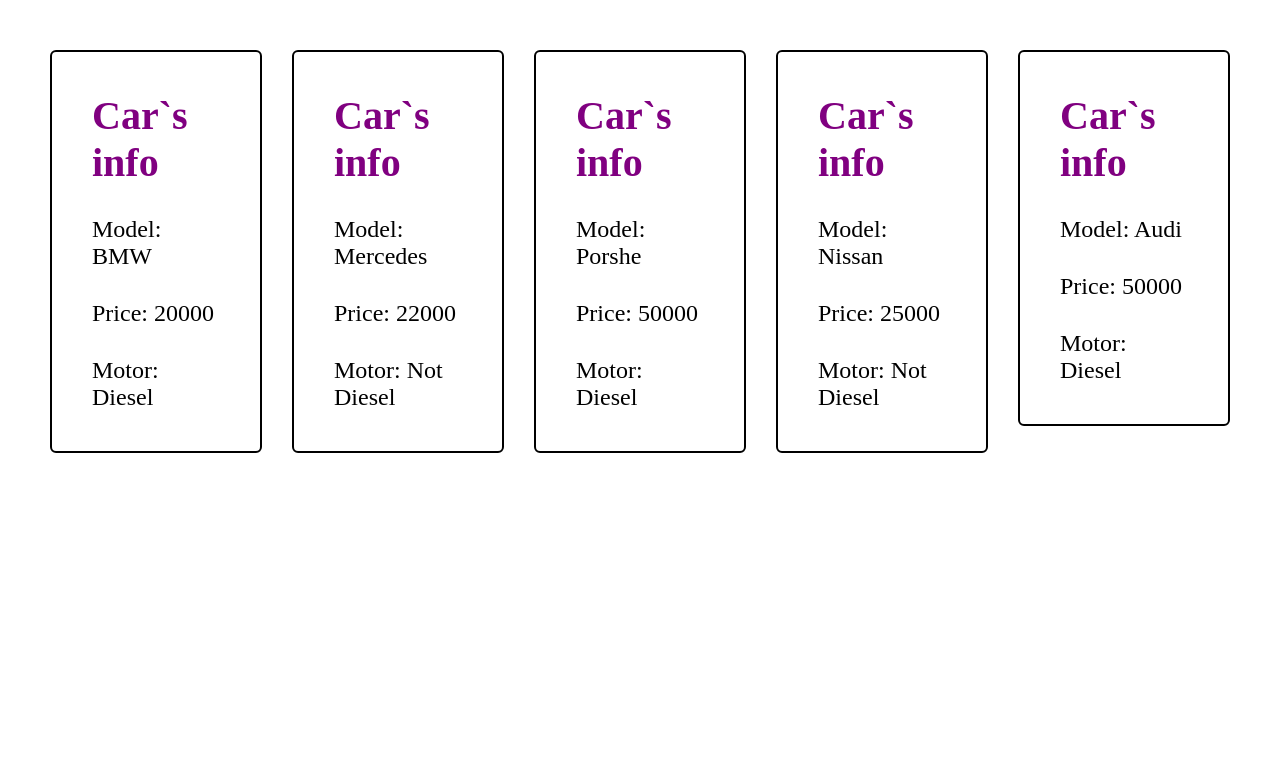
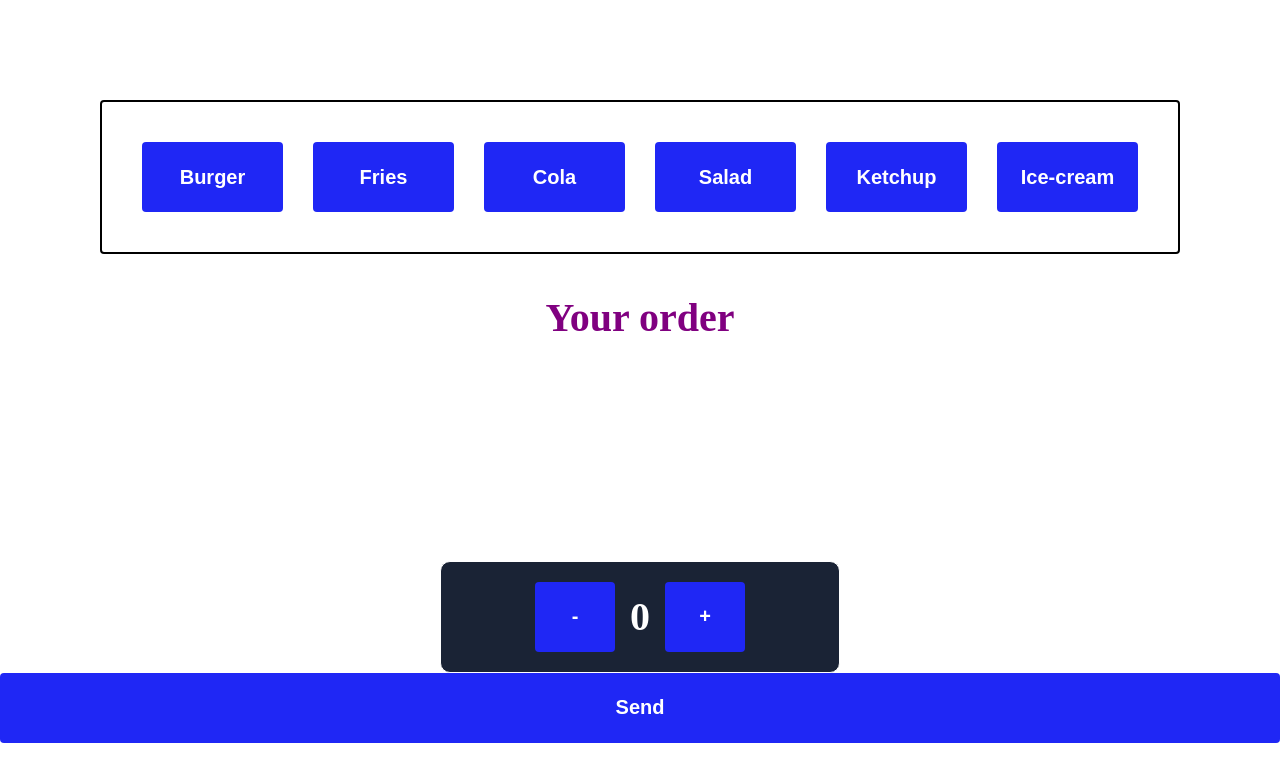
Before and after one commit to AndreyHein/react-typescript-cohort42-1, a React (Create React App) app: page / in a window 1280 px wide. Shown: the top 782 px of the page. Built offline with nearby package versions, Linux system fonts and the light colour scheme.

Commit message:
lesson07

```diff
--- a/src/App.tsx
+++ b/src/App.tsx
@@ -3,16 +3,20 @@ import Homework_06 from "homeworks/Homework_06/Homework_06";
 
 // LESSSONS
 import Lesson_06 from "lessons/Lesson_06/Lesson_06";
+import Lesson_07 from "lessons/Lesson_07/Lesson_07";
 
 // CONSULTATIONS
+import Consultation_03 from "consultations/Consultation_03/Consultation_03";
 
 import "./App.css";
 
 function App() {
   return (
     <div className="App">
+      <Consultation_03 />
       {/* <Lesson_06 /> */}
-      <Homework_06 />
+      <Lesson_07 />
+      {/* <Homework_06 /> */}
     </div>
   );
 }
--- /dev/null
+++ b/src/components/Button/Button.tsx
@@ -0,0 +1,12 @@
+import { ButtonProps } from "./types";
+import "./styles.css";
+
+function Button({ type = "button", name, onClick }: ButtonProps) {
+  return (
+    <button className="button-component" onClick={onClick} type={type}>
+      {name}
+    </button>
+  );
+}
+
+export default Button;
--- /dev/null
+++ b/src/components/Button/styles.css
@@ -0,0 +1,12 @@
+.button-component {
+  outline: none;
+  width: 100%;
+  height: 70px;
+  border: none;
+  background-color: #1F27F5;
+  color: white;
+  font-size: 20px;
+  font-weight: bold;
+  border-radius: 4px;
+  cursor: pointer;
+}
--- /dev/null
+++ b/src/components/Button/types.ts
@@ -0,0 +1,7 @@
+export type ButtonTypes = "submit" | "reset" | "button" | undefined;
+
+export interface ButtonProps {
+  type?: ButtonTypes;
+  name: string;
+  onClick: () => void;
+}
--- /dev/null
+++ b/src/components/Counter/Counter.tsx
@@ -0,0 +1,35 @@
+import { useState } from "react";
+
+import Button from "components/Button/Button";
+
+import "./styles.css";
+
+function Counter() {
+  const [count, setCount] = useState<number>(0);
+
+  const onPlus = () => {
+    setCount((prevValue: number) => {
+      return prevValue + 1;
+    });
+  };
+
+  const onMinus = () => {
+    setCount((prevValue: number) => {
+      return prevValue - 1;
+    });
+  };
+
+  return (
+    <div className="counter-wrapper">
+      <div className="button-control">
+        <Button name="-" onClick={onMinus} />
+      </div>
+      <p className="count">{count}</p>
+      <div className="button-control">
+        <Button name="+" onClick={onPlus} />
+      </div>
+    </div>
+  );
+}
+
+export default Counter;
--- /dev/null
+++ b/src/components/Counter/styles.css
@@ -0,0 +1,23 @@
+.counter-wrapper {
+  display: flex;
+  align-items: center;
+  justify-content: center;
+  gap: 15px;
+  width: 400px;
+  height: fit-content;
+  border: 1px solid white;
+  border-radius: 10px;
+  padding: 20px;
+  background-color: rgb(26, 35, 53);
+  color: white;
+}
+
+.button-control {
+  width: 80px;
+}
+
+.count {
+  font-size: 40px;
+  font-weight: bold;
+  color: white;
+}
--- /dev/null
+++ b/src/consultations/Consultation_03/Consultation_03.tsx
@@ -0,0 +1,105 @@
+import { useState } from "react";
+import { v4 } from "uuid";
+import Button from "components/Button/Button";
+
+import "./styles.css";
+
+// ПРИМЕР РАБОТЫ С ДЕКСТРУКТУРИЗАЦИЕЙ МАССИВОВ
+// const animals = ["Dog", "Cat", "Pig", "Lion"];
+// const dog = animals[0];
+// const cat = animals[1];
+// const pig = animals[2];
+// const lion = animals[3];
+
+// const [dog, cat, ...rest] = animals;
+// console.log(dog);
+// console.log(cat);
+// console.log(rest); // ["Pig", "Lion"]
+// const [pig, lion] = rest;
+// console.log(pig);
+// console.log(lion);
+
+interface Ingredient {
+  id: string;
+  value: string;
+}
+
+function Consultation_03() {
+  // Подробный пример работы useState
+  //   const [count, setCount] = useState(0);
+  //   let count2 = 0;
+
+  //   const onAdd = () => {
+  //     setCount((prevValue: number) => {
+  //       return prevValue + 1;
+  //     });
+  //   };
+
+  //   const onAdd2 = () => {
+  //     count2 = count2 + 1;
+  //     console.log("count from  let indidefunction onAdd2", count2);
+  //   };
+
+  //   console.log("Update");
+  //   console.log("count from state", count);
+  //   console.log("count from  let", count2);
+  const [ingredients, setIngredients] = useState<Ingredient[]>([]);
+  const ingredientButtonNames: string[] = [
+    "Burger",
+    "Fries",
+    "Cola",
+    "Salad",
+    "Ketchup",
+    "Ice-cream",
+  ];
+
+  const ingredientButtons = ingredientButtonNames.map((ingredient) => {
+    const id: string = v4();
+
+    const addIngredient = () => {
+      setIngredients((prevValue: Ingredient[]) => {
+        return [...prevValue, { id: id, value: ingredient }];
+      });
+    };
+
+    return (
+      <div key={id} className="ingredient-button-control">
+        <Button name={ingredient} onClick={addIngredient} />
+      </div>
+    );
+  });
+
+  const orderList = ingredients.map((ingredientObj: Ingredient) => {
+    const deletIngredient = () => {
+      setIngredients((prevValue: Ingredient[]) => {
+        return [...prevValue].filter((item: Ingredient) => {
+          return item.id !== ingredientObj.id;
+        });
+      });
+    };
+
+    return (
+      <li
+        onClick={deletIngredient}
+        key={ingredientObj.id}
+        className="ingredient"
+      >
+        {ingredientObj.value}
+      </li>
+    );
+  });
+
+  return (
+    <div className="consultation03-wrapper">
+      {/* <Button name="Add state" onClick={onAdd} />
+      <Button name="Add simple let" onClick={onAdd2} /> */}
+      <div className="ingredient-buttons-container">{ingredientButtons}</div>
+      <div className="ingredients-container">
+        <p className="ingredients-title">Your order</p>
+        <ol>{orderList}</ol>
+      </div>
+    </div>
+  );
+}
+
+export default Consultation_03;
--- /dev/null
+++ b/src/consultations/Consultation_03/styles.css
@@ -0,0 +1,41 @@
+.consultation03-wrapper {
+  display: flex;
+  flex-direction: column;
+  align-items: center;
+  flex: 1;
+  gap: 40px;
+  padding: 100px;
+}
+
+.ingredient-buttons-container {
+  display: flex;
+  gap: 30px;
+  min-width: 700px;
+  max-width: 100%;
+  height: fit-content;
+  padding: 40px;
+  border: 2px solid black;
+  border-radius: 4px;
+}
+
+.ingredient-button-control {
+  width: 200px;
+}
+
+.ingredients-container {
+  display: flex;
+  flex-direction: column;
+  gap: 30px;
+}
+
+.ingredients-title {
+  font-size: 40px;
+  font-weight: bold;
+  color: purple;
+}
+
+.ingredient {
+  font-size: 30px;
+  font-weight: bold;
+  cursor: pointer;
+}
--- a/src/lessons/Lesson_07/Lesson_07.tsx
+++ b/src/lessons/Lesson_07/Lesson_07.tsx
@@ -0,0 +1,103 @@
+import { useState } from "react";
+
+import Button from "components/Button/Button";
+import Counter from "components/Counter/Counter";
+
+import "./styles.css";
+
+// !! Есть 2 основных способа вызова перерендера(обновления) компонента:
+// 1 - изменения state(посредством вызова функции setState())
+// 2 - изменение props
+
+function Lesson_07() {
+  // 12. enum
+  // Создайте функцию, которая бы принимала бы следующие параметры:
+  // код погоды и функция decode, которая дает расшифровку погоды по коду.
+  // Функция должна возвращать строку, описывающую погоду. Таблица соответствия
+  // код-описание: SQ – шквал PO – пыльный вихрь FC - торнадо BR – дымка
+  // (видимость от 1 до 9 км) HZ – мгла (видимость менее 10 км) FU – дым
+  // (видимость менее 10 км) DS - пыльная буря (видимость менее 10 км) SS -
+  // песчаная буря (видимость менее 10 км) Подсказка: удобно использовать в
+  // одном из методов switch-case:
+
+  enum WEATHER_CODES {
+    SQ = "SQ",
+    PO = "PO",
+    FC = "FC",
+    BR = "BR",
+    HZ = "HZ",
+    FU = "FU",
+    DS = "DS",
+    SS = "SS",
+  }
+
+  const decode = (code: WEATHER_CODES): string => {
+    switch (code) {
+      case WEATHER_CODES.SQ: {
+        return "шквал";
+      }
+      case WEATHER_CODES.PO: {
+        return "пыльный вихрь";
+      }
+      case WEATHER_CODES.FC: {
+        return "торнадо";
+      }
+      case WEATHER_CODES.BR: {
+        return "дымка (видимость от 1 до 9 км)";
+      }
+      case WEATHER_CODES.HZ: {
+        return "мгла (видимость менее 10 км)";
+      }
+      case WEATHER_CODES.FU: {
+        return "дым  (видимость менее 10 км)";
+      }
+      case WEATHER_CODES.DS: {
+        return "пыльная буря (видимость менее 10 км)";
+      }
+      case WEATHER_CODES.SS: {
+        return "песчаная буря (видимость менее 10 км)";
+      }
+      default: {
+        return "Weather code is not found";
+      }
+    }
+  };
+
+  const weatherDecode = (
+    code: WEATHER_CODES,
+    decode: (code: WEATHER_CODES) => string
+  ) => {
+    return decode(code);
+  };
+  console.log(weatherDecode(WEATHER_CODES.FC, decode));
+
+  ////////////////////////////////////////////////////////////////////////////////////////////////////////////////////////////
+  // Контроль состоянием Child с помошью Parnet Component
+  const [count, setCount] = useState<number>(0);
+
+  const onPlus = () => {
+    setCount((prevValue: number) => {
+      return prevValue + 1;
+    });
+  };
+
+  const onMinus = () => {
+    setCount((prevValue: number) => {
+      return prevValue - 1;
+    });
+  };
+
+  return (
+    <div className="lesson07-wrapper">
+      <Counter count={count} onMinus={onMinus} onPlus={onPlus} />
+      <Button
+        name="Send"
+        onClick={() => {
+          console.log(`Сounter ${count} sent to server successfully`);
+        }}
+      />
+    </div>
+  );
+}
+
+export default Lesson_07;
--- a/src/lessons/Lesson_07/styles.css
+++ b/src/lessons/Lesson_07/styles.css
@@ -0,0 +1,10 @@
+.lesson07-wrapper {
+    display: flex;
+    flex: 1;
+    flex-direction: column;
+    align-items: center;
+  }
+
+  .lesson07-button-control {
+    width: 300px;
+  }
```
